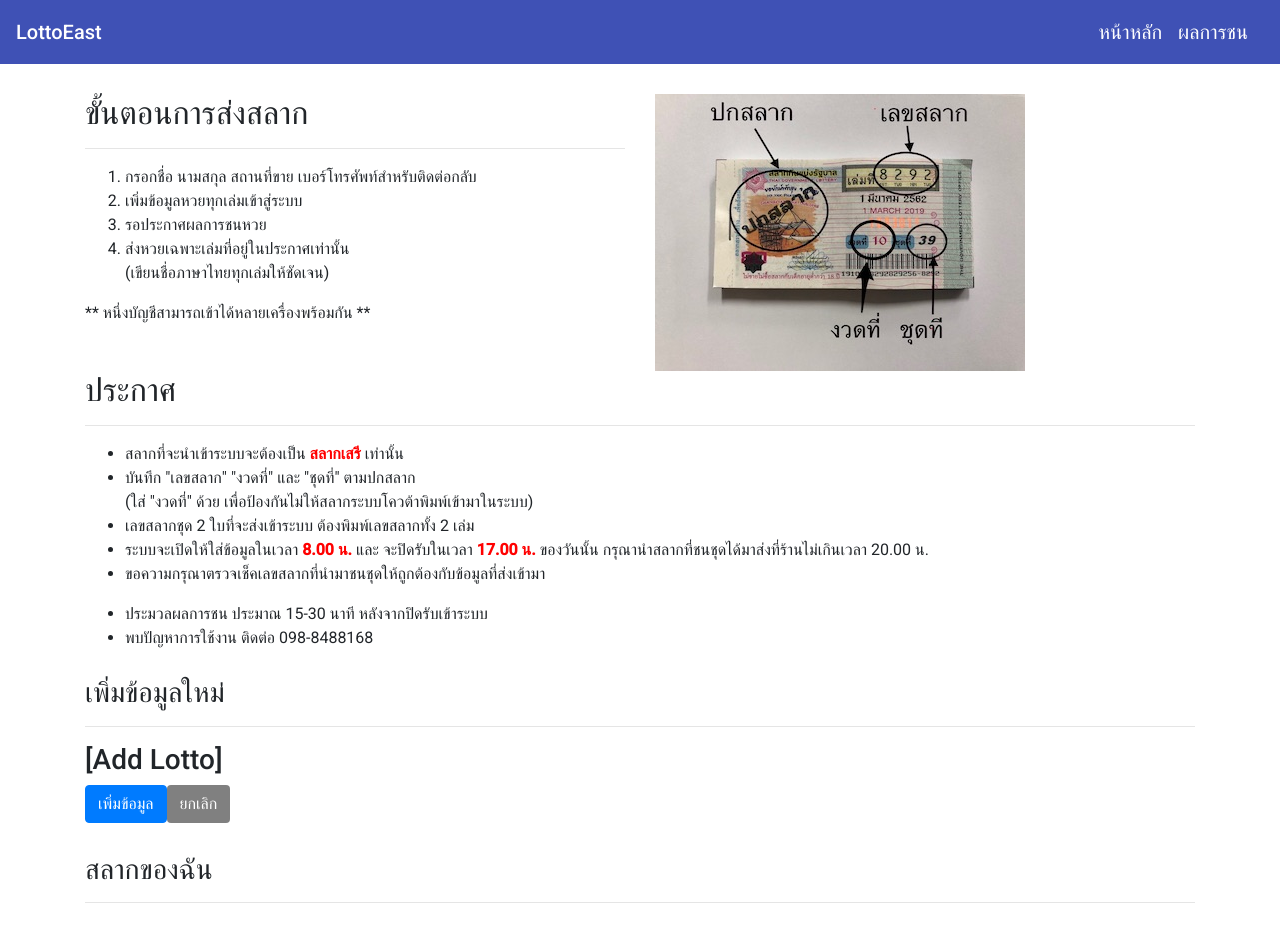
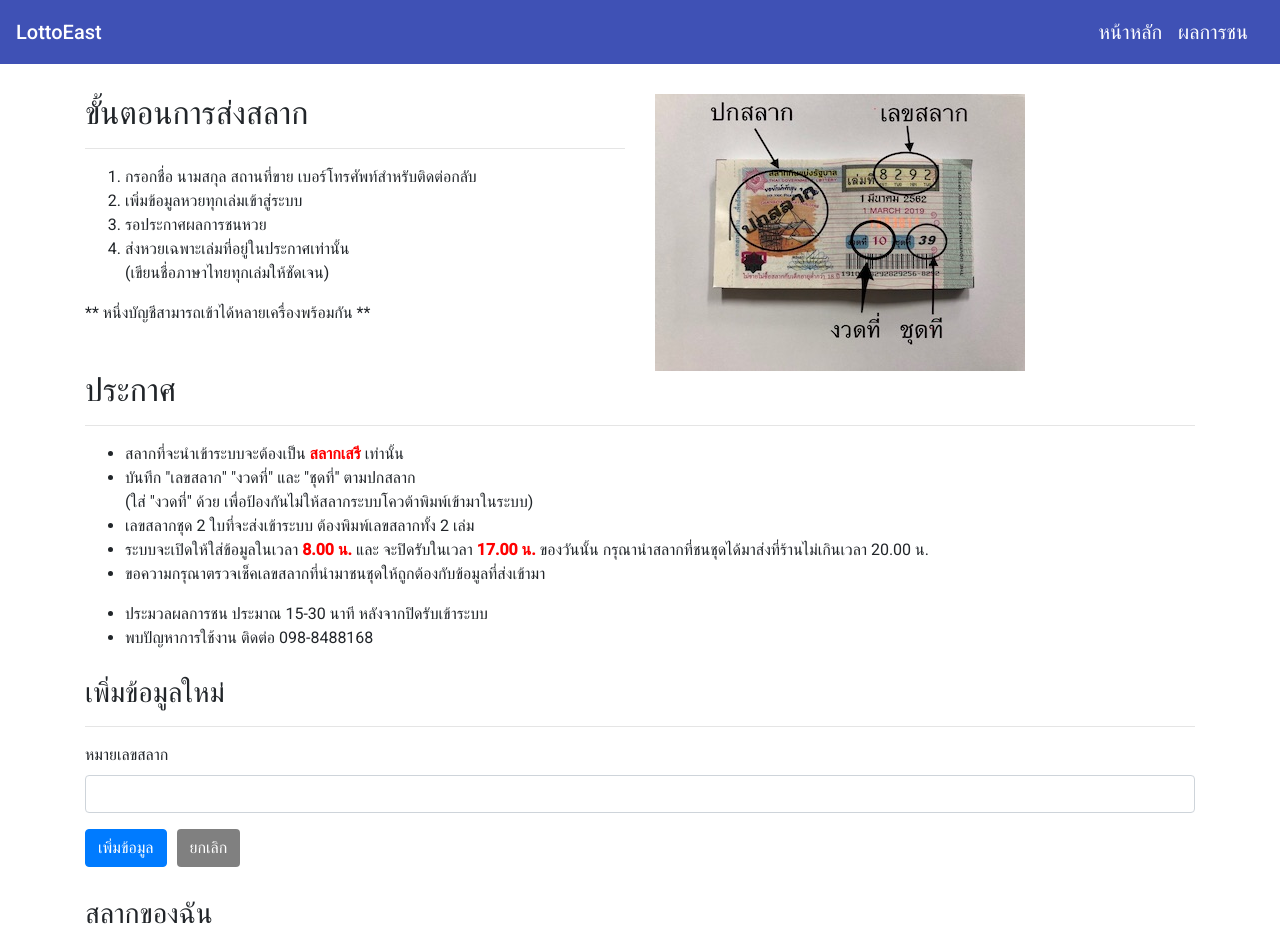
Before and after one commit to boonpakornn/lottoEast, an Angular app: page /report in a window 1280 px wide. Shown: the top 939 px of the page. Built offline with nearby package versions, Linux system fonts and the light colour scheme.

Commit message:
Add Input field

```diff
--- a/src/app/add-lotto/add-lotto.component.html
+++ b/src/app/add-lotto/add-lotto.component.html
@@ -2,7 +2,10 @@
     <h3>เพิ่มข้อมูลใหม่</h3>
     <hr>
     <div>
-        <h3>[Add Lotto]</h3>
+        <div class="form-group">
+            <label for="number" class="control-label">หมายเลขสลาก</label>
+            <input type="text" class="form-control" id="number" name="number" placeholder="">
+        </div>
         <button type="submit" class="btn btn-primary"> เพิ่มข้อมูล</button>
         <button type="button" class="btn btn-default"> ยกเลิก</button>
     </div>
--- a/src/app/add-lotto/add-lotto.component.scss
+++ b/src/app/add-lotto/add-lotto.component.scss
@@ -2,3 +2,7 @@
     color: white;
     background-color: gray;
 }
+
+.btn-primary {
+    margin-right: 10px;
+}
```
